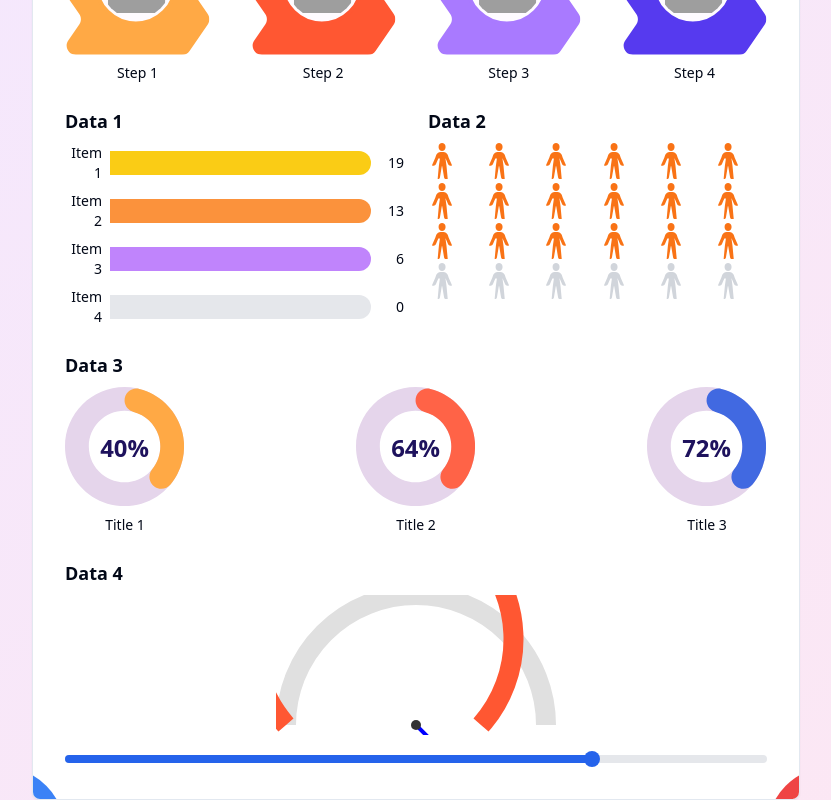
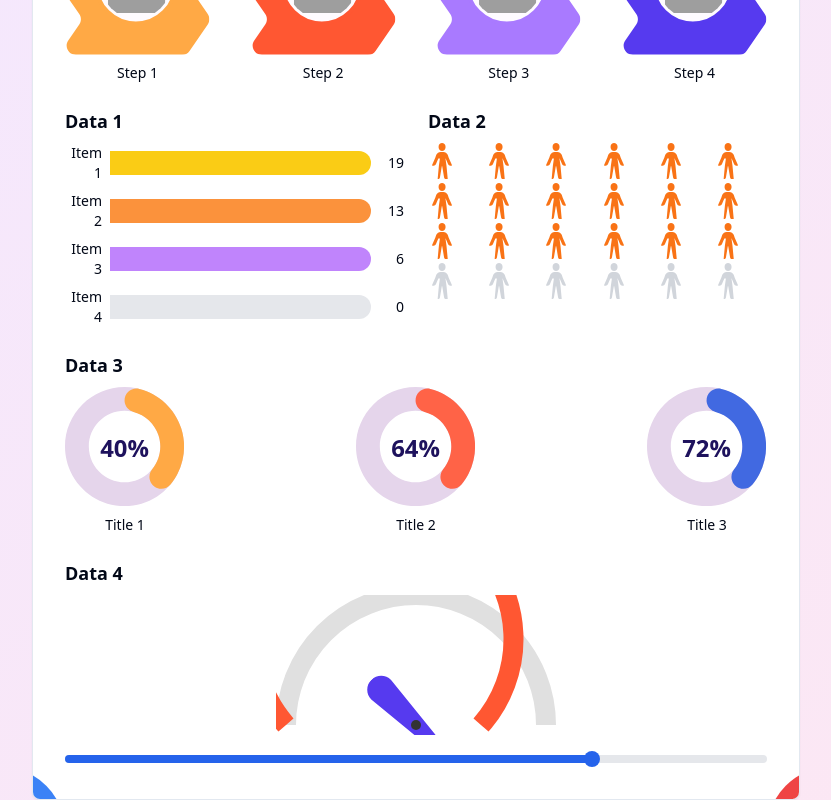
Before and after one commit to GPT-Engineer-App/dashboard-replicator, a React (Vite) app: page / in a window 1280 px wide. Shown: the part 290-1090 px from the top of the page, without its empty margins (224-1055 px from the left). Built offline with nearby package versions, Linux system fonts and the light colour scheme; grey boxes are pictures that could not be loaded.

Commit message:
GPT Engineer Update [skip gpt_engineer]

```diff
--- a/src/components/DynamicGauge.jsx
+++ b/src/components/DynamicGauge.jsx
@@ -25,7 +25,16 @@ const DynamicGauge = ({ percentage }) => {
       />
       {/* Needle */}
       <g transform={`rotate(${angle}, 140, 130)`}>
-        <rect x="138" y="90" width="4" height="40" fill="#0000ff" />
+        <svg x="125.25" y="66.5" width="29.5" height="127" viewBox="0 0 29.5 127">
+          <defs>
+            <clipPath id="needleClip">
+              <rect width="29.5" height="127"/>
+            </clipPath>
+          </defs>
+          <g clipPath="url(#needleClip)">
+            <path d="M28.3,113.2c0,7.7-6.3,13.9-14,13.8c-7.7,0-13.9-6.3-13.8-14L12.1,3.2c0-1,0.5-1.9,1.4-2.4c0.9-0.5,1.9-0.5,2.8,0c0.9,0.5,1.4,1.4,1.4,2.4L28.3,113.2z" fill="#563AEF"/>
+          </g>
+        </svg>
       </g>
       {/* Center point */}
       <circle cx="140" cy="130" r="5" fill="#333" />
```
